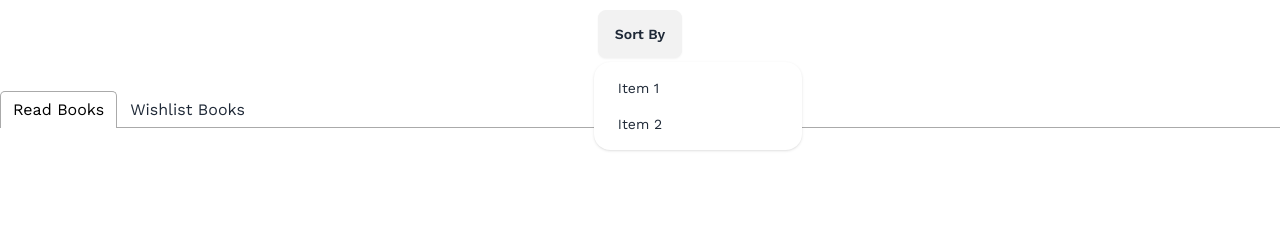
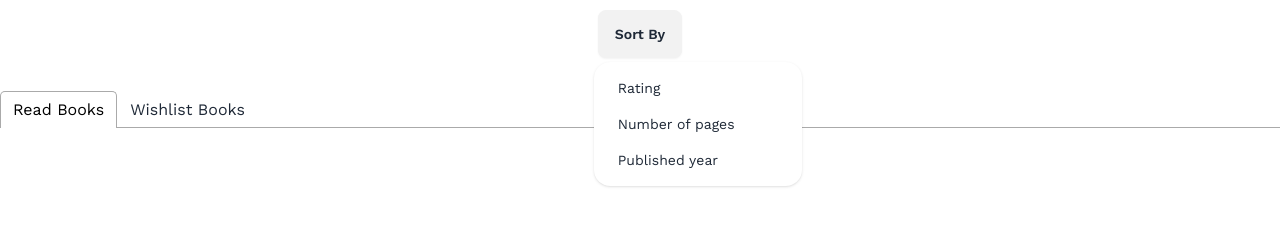
Before and after one commit to Shazzadhossensunny/book-vibe, a React (Vite) app: page /listedBooks in a window 1280 px wide. Both pictures are taken after a click on the heading "Sort By". Shown: the part 264-490 px from the top of the page. Built offline with nearby package versions, Linux system fonts and the light colour scheme; a web font is replaced by a local one.

Commit message:
error page add

```diff
--- a/src/main.jsx
+++ b/src/main.jsx
@@ -11,12 +11,14 @@ import ListedBooks from './pages/ListedBooks/ListedBooks';
 import PagesToRead from './pages/PagesToRead/PagesToRead';
 import BookDetails from './components/BookDetaisl/BookDetails';
 import { ToastContainer } from 'react-toastify';
+import ErrorPage from './pages/ErrorPage/ErrorPage';
 
 
 const router = createBrowserRouter([
   {
     path: "/",
     element: <Root></Root>,
+    errorElement: <ErrorPage></ErrorPage>,
     children : [
       {
         path: "/",
--- /dev/null
+++ b/src/pages/ErrorPage/ErrorPage.jsx
@@ -0,0 +1,15 @@
+import { Link } from "react-router-dom";
+
+
+export default function ErrorPage() {
+  return (
+    <div className="h-screen lg:h-[800px] container mx-auto">
+        <img className="h-full w-full" src={"/error.jpg"} alt="" />
+        <div className="text-center">
+          <Link to={'/'}>
+             <button className="btn btn-primary">Go Home</button>
+          </Link>
+        </div>
+    </div>
+  )
+}
--- a/src/pages/ListedBooks/ListedBooks.jsx
+++ b/src/pages/ListedBooks/ListedBooks.jsx
@@ -25,10 +25,13 @@ export default function ListedBooks() {
           <summary className="m-1 btn">Sort By</summary>
           <ul className="p-2 shadow menu dropdown-content z-[1] bg-base-100 rounded-box w-52">
             <li>
-              <a>Item 1</a>
+              <a>Rating</a>
             </li>
             <li>
-              <a>Item 2</a>
+              <a>Number of pages</a>
+            </li>
+            <li>
+              <a>Published year</a>
             </li>
           </ul>
         </details>
```
Also changed, not shown: public/error.jpg (added).
